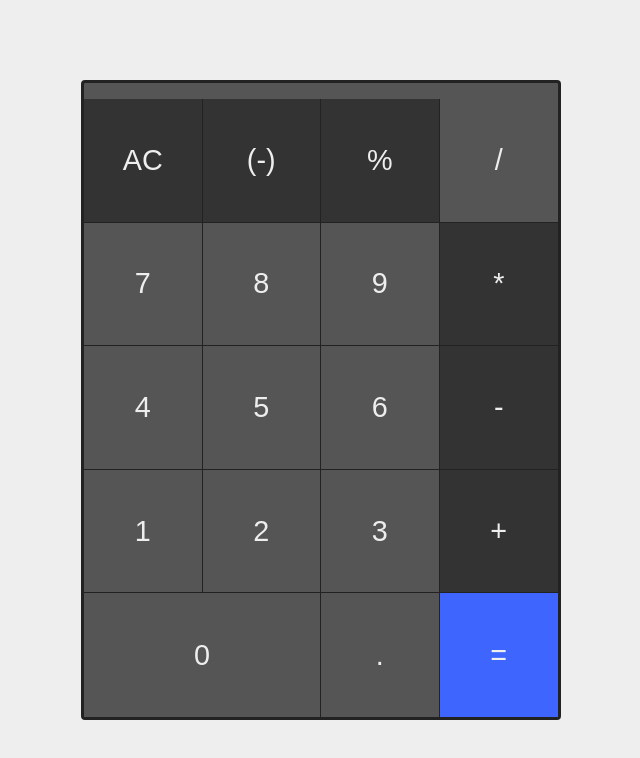
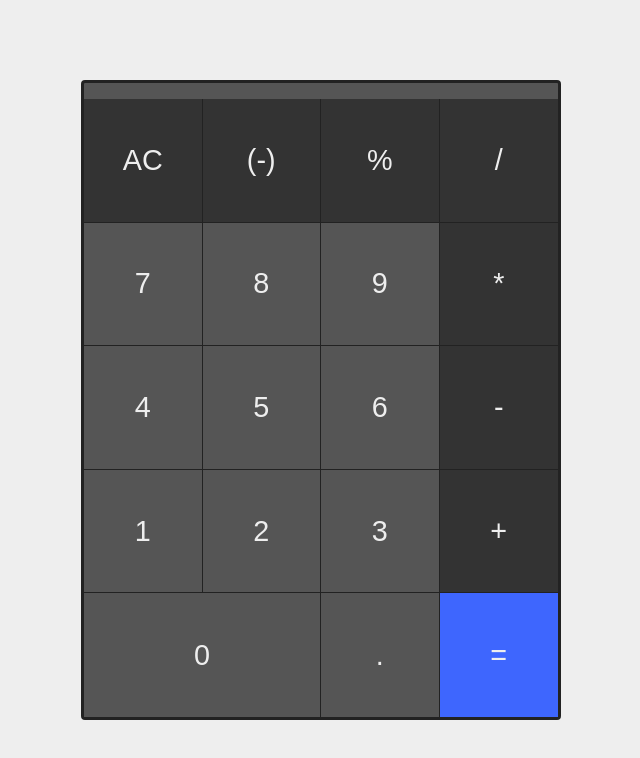
Before and after one commit to ryanjmack/calculator, a website: page src/index.html in a window 1280 px wide. Shown: the whole page, without its empty margins (319-959 px from the left). Drawn offline with nearby package versions, Linux system fonts and the light colour scheme; files that its build step writes are made by us from their sources.

Commit message:
Fix typo

```diff
--- a/src/index.html
+++ b/src/index.html
@@ -22,13 +22,13 @@
 				<button data-value="AC" data-operator="AC" class="invert">AC</button>
 				<button data-value="negative" data-operator="-" class="invert">(-)</button>
 				<button data-value="percentage" data-operator="%" class="invert">%</button>
-				<button data-value="divide" class="/">/</button>
+				<button data-value="divide"  data-operator="/" class="invert">/</button>
 			</div>
 			<div class="row">
 				<button data-value="7">7</button>
 				<button data-value="8">8</button>
 				<button data-value="9">9</button>
-				<button data-value="multiply" data-operator="*"class="invert">*</button>
+				<button data-value="multiply" data-operator="*" class="invert">*</button>
 			</div>
 			<div class="row">
 				<button data-value="4">4</button>
```
